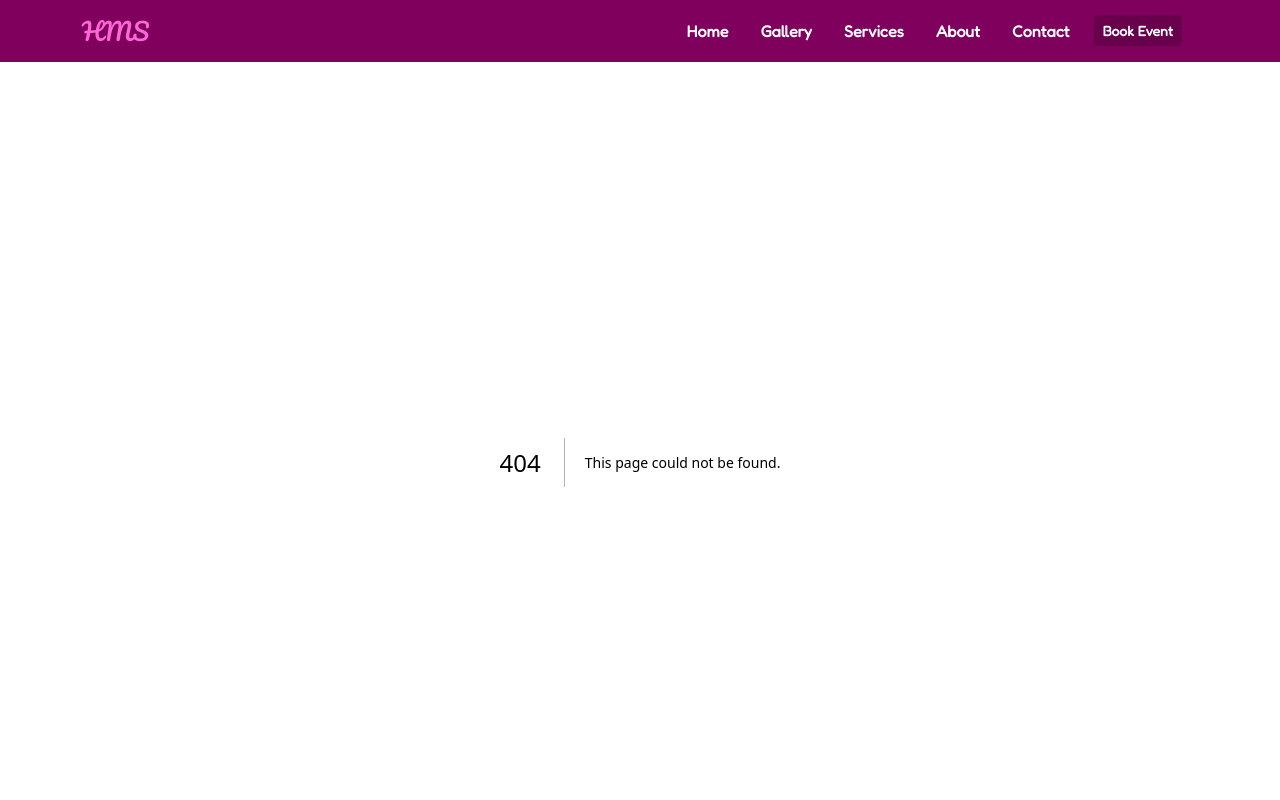
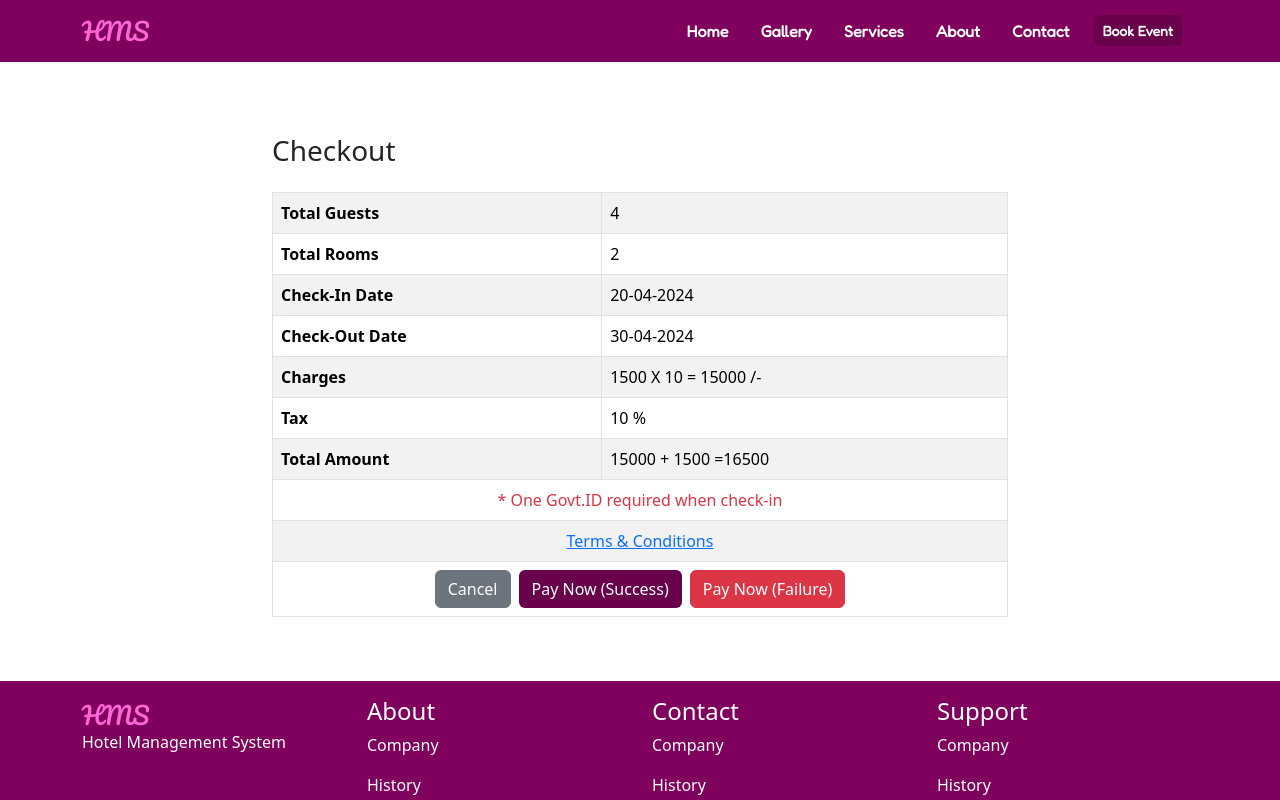
Before and after one commit to gopalsrinivas/hotel_management_system, a Next.js app in the folder frontend/: page /checkout in a window 1280 px wide. Before the commit this address had no page. Shown: the top 800 px of the page. Built offline with nearby package versions, Linux system fonts and the light colour scheme.

Commit message:
Checkout & payment success/failure pages Developed

```diff
--- /dev/null
+++ b/frontend/src/app/checkout/page.js
@@ -0,0 +1,62 @@
+import Link from "next/link";
+
+export default function page() {
+    return (
+        <section className="container my-5">
+            <div className="row">
+                <div className="col-8 offset-2">
+                    <h3 className="my-4"> Checkout</h3>
+                    <table className="table table-bordered  table-striped">
+                        <tbody>
+                            <tr>
+                                <th>Total Guests</th>
+                                <td>4</td>
+                            </tr>
+                            <tr>
+                                <th>Total Rooms</th>
+                                <td>2</td>
+                            </tr>
+                            <tr>
+                                <th>Check-In Date</th>
+                                <td>20-04-2024</td>
+                            </tr>
+                            <tr>
+                                <th>Check-Out Date</th>
+                                <td>30-04-2024</td>
+                            </tr>
+                            <tr>
+                                <th>Charges</th>
+                                <td>1500 X 10 = 15000 /-</td>
+                            </tr>
+                            <tr>
+                                <th>Tax</th>
+                                <td>10 %</td>
+                            </tr>
+                            <tr>
+                                <th>Total Amount</th>
+                                <td>15000 + 1500 =16500</td>
+                            </tr>
+                            <tr>
+                                <td colSpan={2} className="text-danger text-center">
+                                    * One Govt.ID required when check-in
+                                </td>
+                            </tr>
+                            <tr>
+                                <td colSpan={2} className="text-center">
+                                    <Link href=''>Terms & Conditions</Link>
+                                </td>
+                            </tr>
+                            <tr>
+                                <td colSpan={2} className="text-center">
+                                    <button className="btn btn-secondary">Cancel</button>
+                                    <Link href="/payment/success" className="btn hms-bg-dark ms-2">Pay Now (Success)</Link>
+                                    <Link href="/payment/failure" className="btn btn-danger ms-2">Pay Now (Failure)</Link>
+                                </td>
+                            </tr>
+                        </tbody>
+                    </table>
+                </div>
+            </div>
+        </section>
+    );
+}
--- a/frontend/styles/global.css
+++ b/frontend/styles/global.css
@@ -8,4 +8,5 @@
 
 .hms-bg-dark,.hms-bg-dark:hover {
     background-color: #68004c;
+    color:#ffff;
 }
```
Also changed, not shown: frontend/src/app/components/payment/PaymentFailure.js (added, +14 -0 lines), frontend/src/app/components/payment/PaymentSuccess.js (added, +14 -0 lines), frontend/src/app/payment/[slug]/page.js (added, +20 -0 lines), frontend/src/app/room-types/[slug]/page.js (+7 -6 lines).
